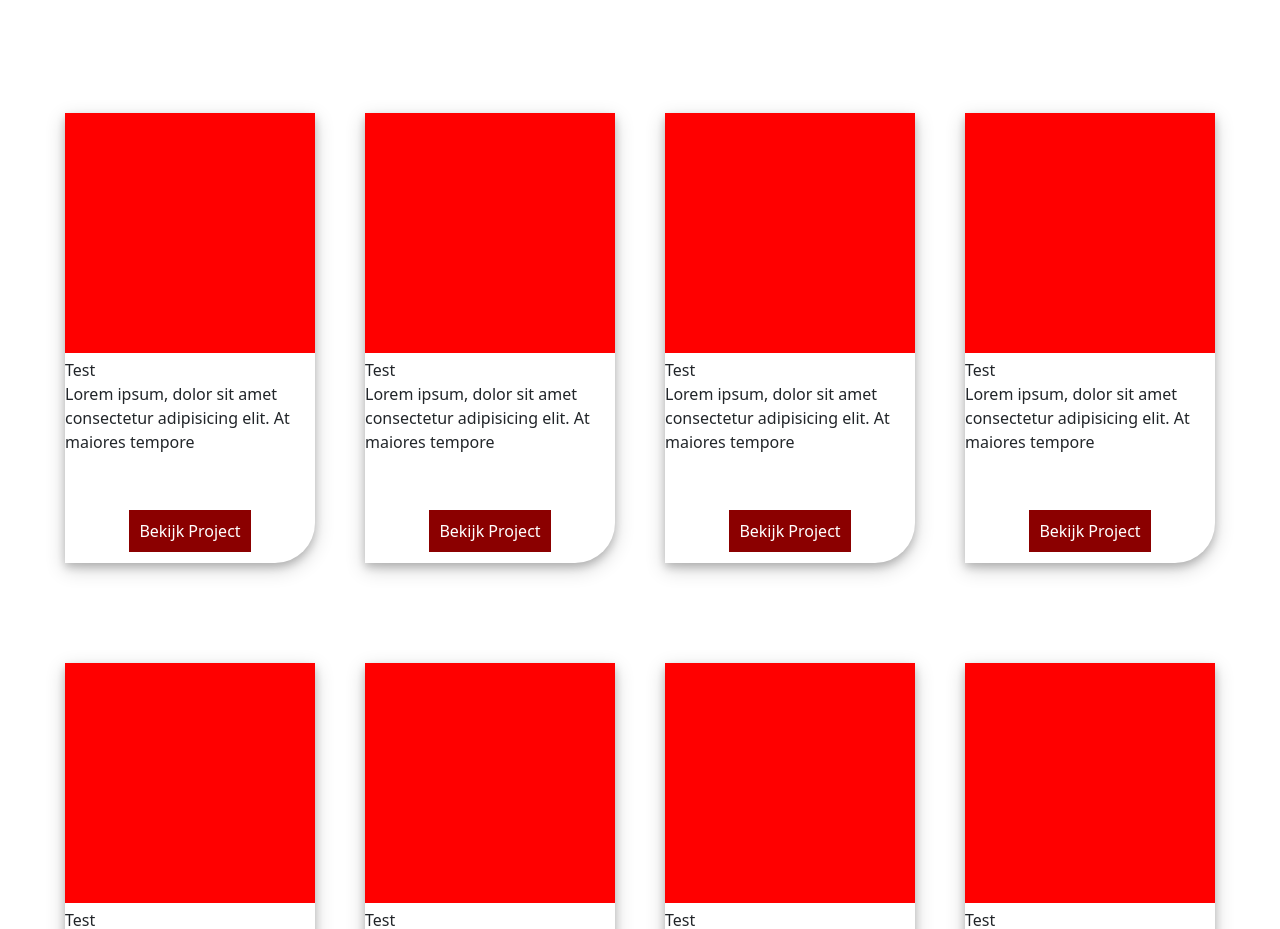
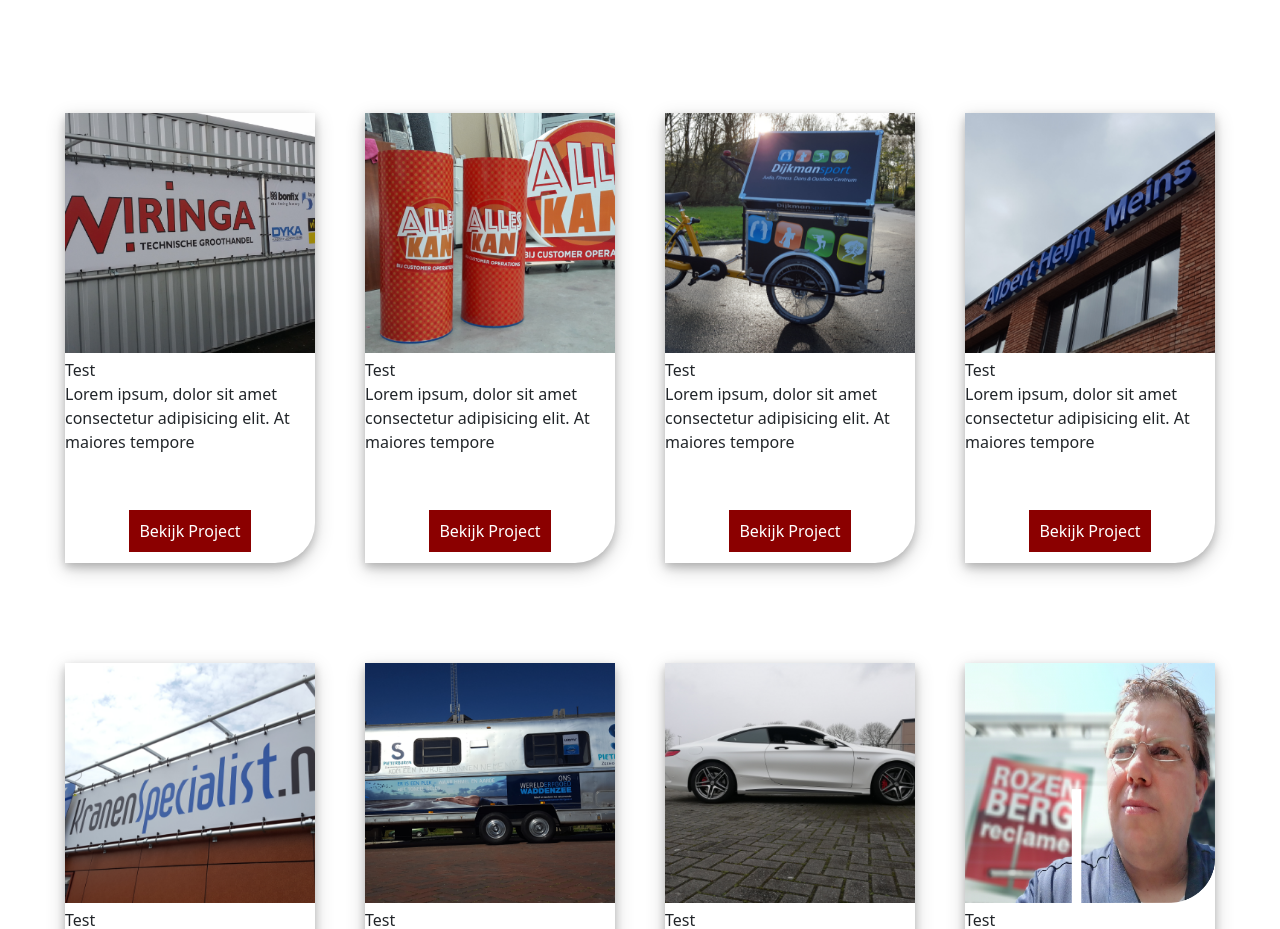
Before and after one commit to BrianOldenzeel/rozenberg-reclame-opdracht, a plain HTML site: page index.html in a window 1280 px wide. Shown: the part 733-1662 px from the top of the page. Drawn offline with nearby package versions, Linux system fonts and the light colour scheme.

Commit message:
project img fixed

```diff
--- a/index.html
+++ b/index.html
@@ -69,7 +69,7 @@
 
         <div class="grid-project">
             <div class="project-container">
-                <div class="project-item"><img src="img/Untitled.png" alt=""></div>
+                <div class="project-item"><img src="img/img-projects/20150622_135939.png" alt=""></div>
                 <span class="text-center">Test</span>
                 <div class="project-description">
                     <span>Lorem ipsum, dolor sit amet consectetur adipisicing elit. At maiores tempore</span>
@@ -79,7 +79,7 @@
                 </div>
             </div>
             <div class="project-container">
-                <div class="project-item"><img src="img/Untitled.png" alt=""></div>
+                <div class="project-item"><img src="img/img-projects/20170207_221423@2x.png" alt=""></div>
                 <span class="text-center">Test</span>
                 <div class="project-description">
                     <span>Lorem ipsum, dolor sit amet consectetur adipisicing elit. At maiores tempore</span>
@@ -89,7 +89,7 @@
                 </div>
             </div>
             <div class="project-container">
-                <div class="project-item"><img src="img/Untitled.png" alt=""></div>
+                <div class="project-item"><img src="img/img-projects/20151126_141939.png" alt=""></div>
                 <span class="text-center">Test</span>
                 <div class="project-description">
                     <span>Lorem ipsum, dolor sit amet consectetur adipisicing elit. At maiores tempore</span>
@@ -99,7 +99,7 @@
                 </div>
             </div>
             <div class="project-container">
-                <div class="project-item"><img src="img/Untitled.png" alt=""></div>
+                <div class="project-item"><img src="img/img-projects/20160420_114401.png" alt=""></div>
                 <span class="text-center">Test</span>
                 <div class="project-description">
                     <span>Lorem ipsum, dolor sit amet consectetur adipisicing elit. At maiores tempore</span>
@@ -112,7 +112,7 @@
 
         <div class="grid-project">
             <div class="project-container">
-                <div class="project-item"><img src="img/Untitled.png" alt=""></div>
+                <div class="project-item"><img src="img/img-projects/20160601_131953.png" alt=""></div>
                 <span class="text-center">Test</span>
                 <div class="project-description">
                     <span>Lorem ipsum, dolor sit amet consectetur adipisicing elit. At maiores tempore</span>
@@ -122,7 +122,7 @@
                 </div>
             </div>
             <div class="project-container">
-                <div class="project-item"><img src="img/Untitled.png" alt=""></div>
+                <div class="project-item"><img src="img/img-projects/20160720_100903@2x.png" alt=""></div>
                 <span class="text-center">Test</span>
                 <div class="project-description">
                     <span>Lorem ipsum, dolor sit amet consectetur adipisicing elit. At maiores tempore</span>
@@ -132,7 +132,7 @@
                 </div>
             </div>
             <div class="project-container">
-                <div class="project-item"><img src="img/Untitled.png" alt=""></div>
+                <div class="project-item"><img src="img/img-projects/IMG_20200227_132924.png" alt=""></div>
                 <span class="text-center">Test</span>
                 <div class="project-description">
                     <span>Lorem ipsum, dolor sit amet consectetur adipisicing elit. At maiores tempore</span>
@@ -142,7 +142,7 @@
                 </div>
             </div>
             <div class="project-container">
-                <div class="project-item"><img src="img/Untitled.png" alt=""></div>
+                <div class="project-item"><img src="img/img-projects/Testimonials@2x.png" alt=""></div>
                 <span class="text-center">Test</span>
                 <div class="project-description">
                     <span>Lorem ipsum, dolor sit amet consectetur adipisicing elit. At maiores tempore</span>
```
Also changed, not shown: img/img-projects/20150622_135939.png (added), img/img-projects/20151126_141939.png (added), img/img-projects/20160420_114401.png (added), img/img-projects/20160601_131953.png (added), img/img-projects/20160720_100903@2x.png (added), img/img-projects/20170207_221423@2x.png (added), img/img-projects/IMG_20200227_132924.png (added), img/img-projects/Testimonials@2x.png (added), 1 other file.
